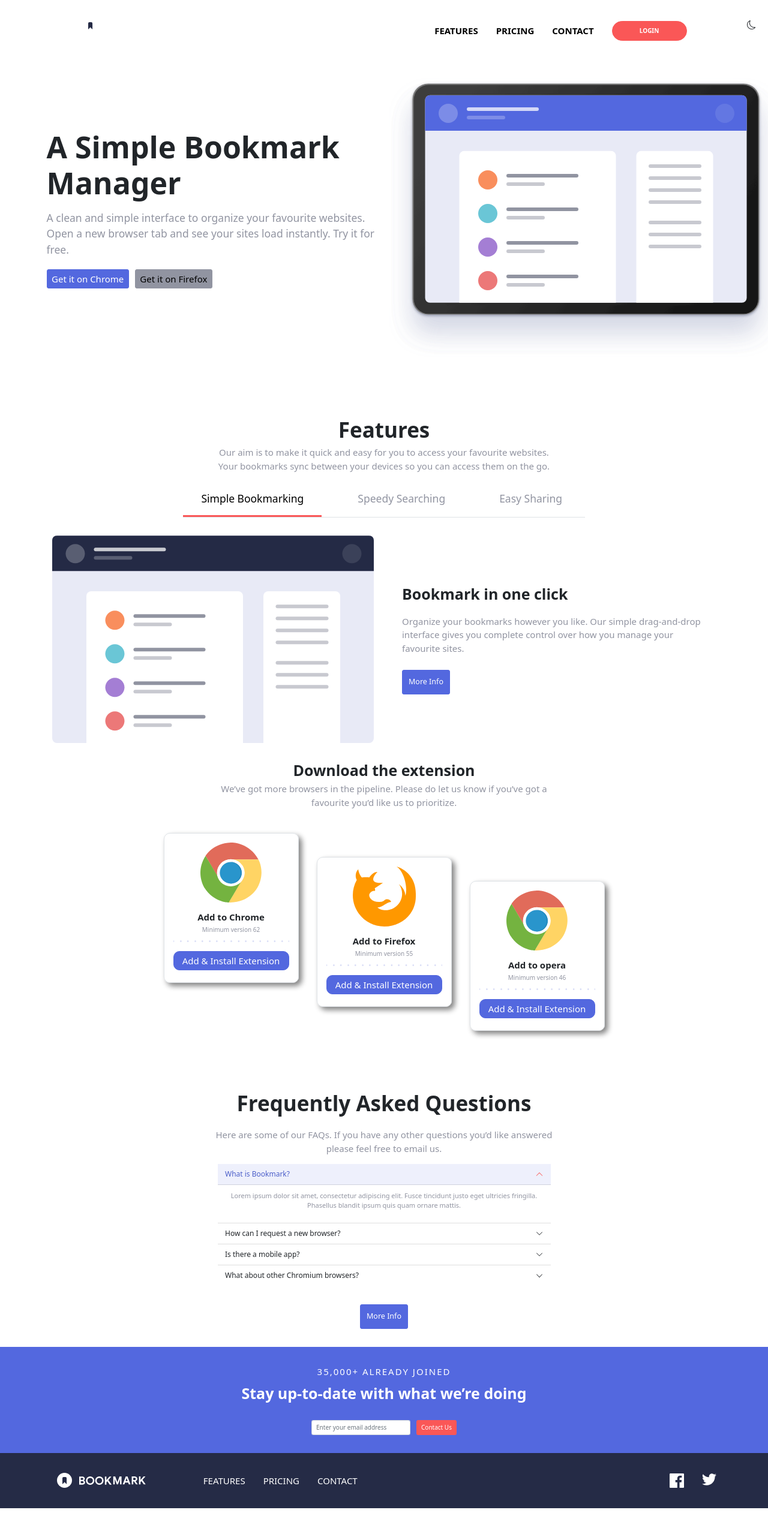
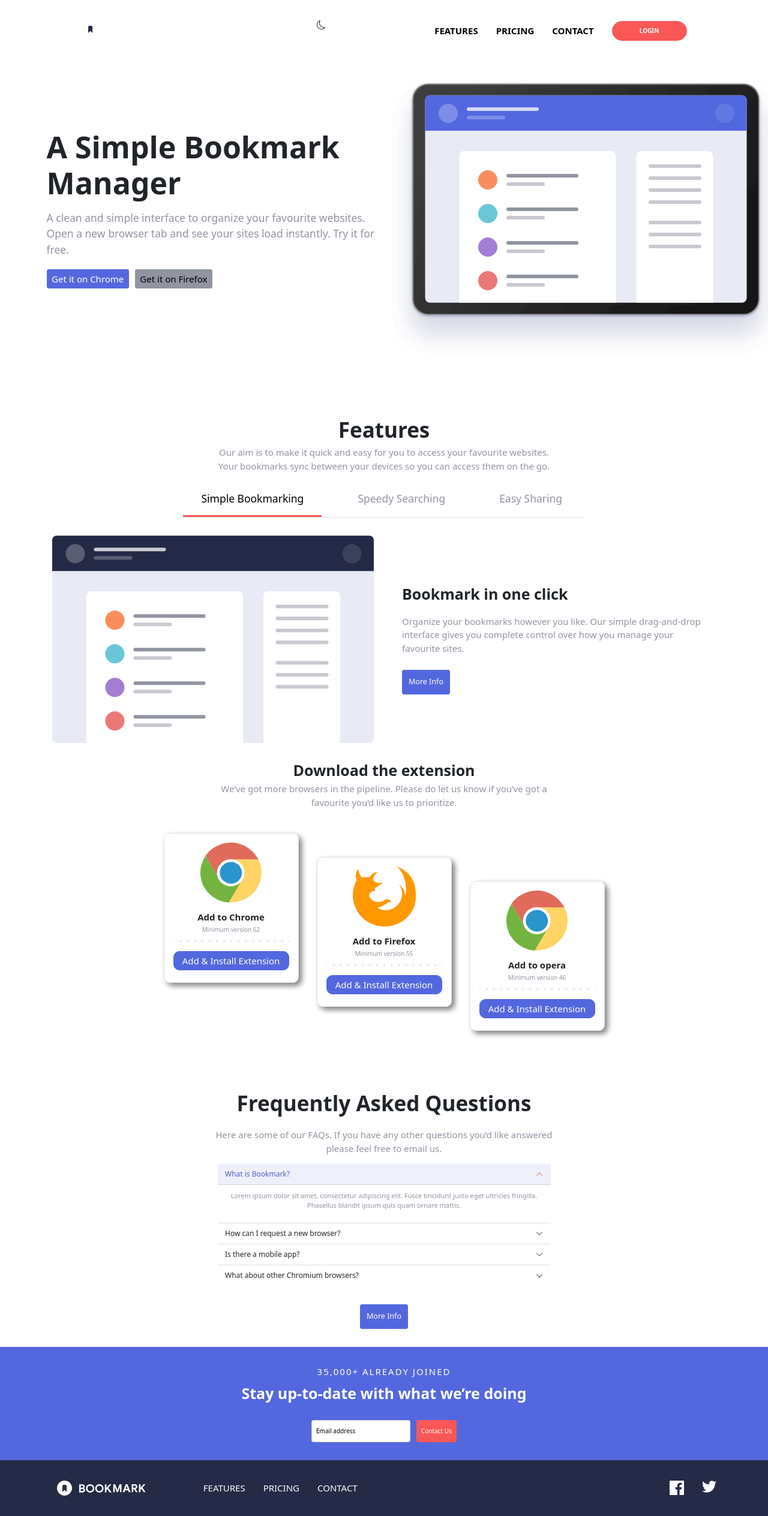
Before and after one commit to bilaldev1996/bookmar-landing-page, a website: page index.html in a window 1280 px wide. Shown: the top 2528 px of the page at 60% size. Drawn offline with nearby package versions, Linux system fonts and the light colour scheme.

Commit message:
finish project

```diff
--- a/index.html
+++ b/index.html
@@ -17,10 +17,11 @@
 	</head>
 	<body>
 		<header class="header">
-			<div class="row mt-5 ps-3">
+			<div class="row mt-5 ps-3 position-relative align-items-lg-center">
 				<div class="col-6 logo">
-					<img src="./src/images/logo-bookmark.svg" alt="logo" class="img-logo">
+					<img src="src/images/logo-bookmark.svg" alt="logo" class="img-logo">
 				</div>
+				<i class="bi bi-moon change-theme position-absolute " id="theme-button"></i>
 				<div class="col-lg-6 align-items-lg-center hide-nav">
 					<nav class="navbar-nav gap-5 mt-2 flex-lg-row justify-content-end">
 						<a href="#features" class="nav-link fw-bold fs-4 ">FEATURES</a>
@@ -28,7 +29,6 @@
 						<a href="#contact" class="nav-link fw-bold  fs-4 ">CONTACT</a>
 						<button class="btn btn-secondary  fw-bold w-25 rounded-pill text-white">LOGIN</button>
 					</nav>
-					<i class="bi bi-moon change-theme position-absolute" id="theme-button"></i>
 				</div>
 				<!-- Mobile -->
 				<div class="col-6 d-flex justify-content-end d-lg-none">
@@ -202,8 +202,9 @@
 			<p class="fs-4 text-uppercase">35,000+ already joined</p>
 			<h1 class="fw-bold mb-5 w-50 mx-auto">Stay up-to-date with what we’re doing</h1>
 			<form class="d-grid d-lg-flex justify-content-center gap-3 needs-validation" novalidate>
-				<div class="position-relative">
-					<input type="email" class="form-control" placeholder="Enter your email address" required>
+				<div class="position-relative form-floating text-black">
+					<input type="email" class="form-control" id="floatingInput" placeholder="name@example.com" required>
+  					<label for="floatingInput">Email address</label>
 					<div class="invalid-tooltip">
 						Whoops, make sure it's an email!
 					</div>
--- a/src/js/app.js
+++ b/src/js/app.js
@@ -121,7 +121,8 @@ function scrollHeader() {
     }
 
     if(this.scrollY>=50) header.classList.add('scroll-header')
-    logo.src = logo.src.replace('bookmark','modal')
+    const logo2 = logo.getAttribute('src')
+    logo.src = logo2.replace('bookmark','modal')
 }
 
 window.addEventListener('scroll',scrollHeader)
--- a/src/sass/header/_header.scss
+++ b/src/sass/header/_header.scss
@@ -2,8 +2,12 @@
 
 
 .change-theme {
-    right: 2rem;
-    top: 3rem;
+    right: 0;
+    left: 30rem;
+    @include media-breakpoint-up(lg){
+        top: 0rem;
+        left: 40rem;
+    }
     font-size:1.5rem;
     cursor:pointer;
 
@@ -14,7 +18,7 @@
 
 .hide-nav {
     .nav-link {
-        color: black ;
+        color: black;
     }
 }
 
@@ -37,7 +41,7 @@ body.dark-theme{
 }
 
 header{
-
+    background-color: #fff;
     width: 100%;
     position: fixed;
     z-index: 10;
```
Also changed, not shown: build/css/app.css, 2 other files.
